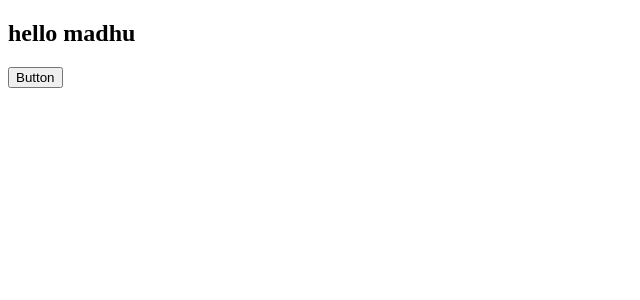
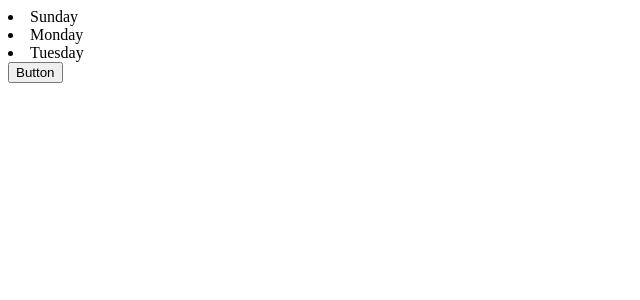
Before and after one commit to madhurabhujbal/simpleList-VueJS, a Vue app: page / in a window 1280 px wide. Shown: the top 300 px of the page, without its empty margins (0-640 px from the left). Built offline with nearby package versions, Linux system fonts and the light colour scheme.

Commit message:
Add code to render hard-coded list on page

```diff
--- a/src/App.vue
+++ b/src/App.vue
@@ -1,6 +1,8 @@
 <template>
 <div>
-  <h2>{{ title }}</h2>
+  <li v-for="(item, id) in listItems" v-bind:key="id">
+    {{item.title}}
+  </li>
   <button @click="buttonClicked">Button</button>
 </div>
 </template>
@@ -11,7 +13,11 @@ export default {
   name: 'App',
   data() {
     return {
-      title: "hello madhu"
+      listItems: [
+        {id: 1, title: "Sunday"},
+        {id: 2, title: "Monday"},
+        {id: 3, title: "Tuesday"}
+      ]
     }
   },
   methods: {
```
